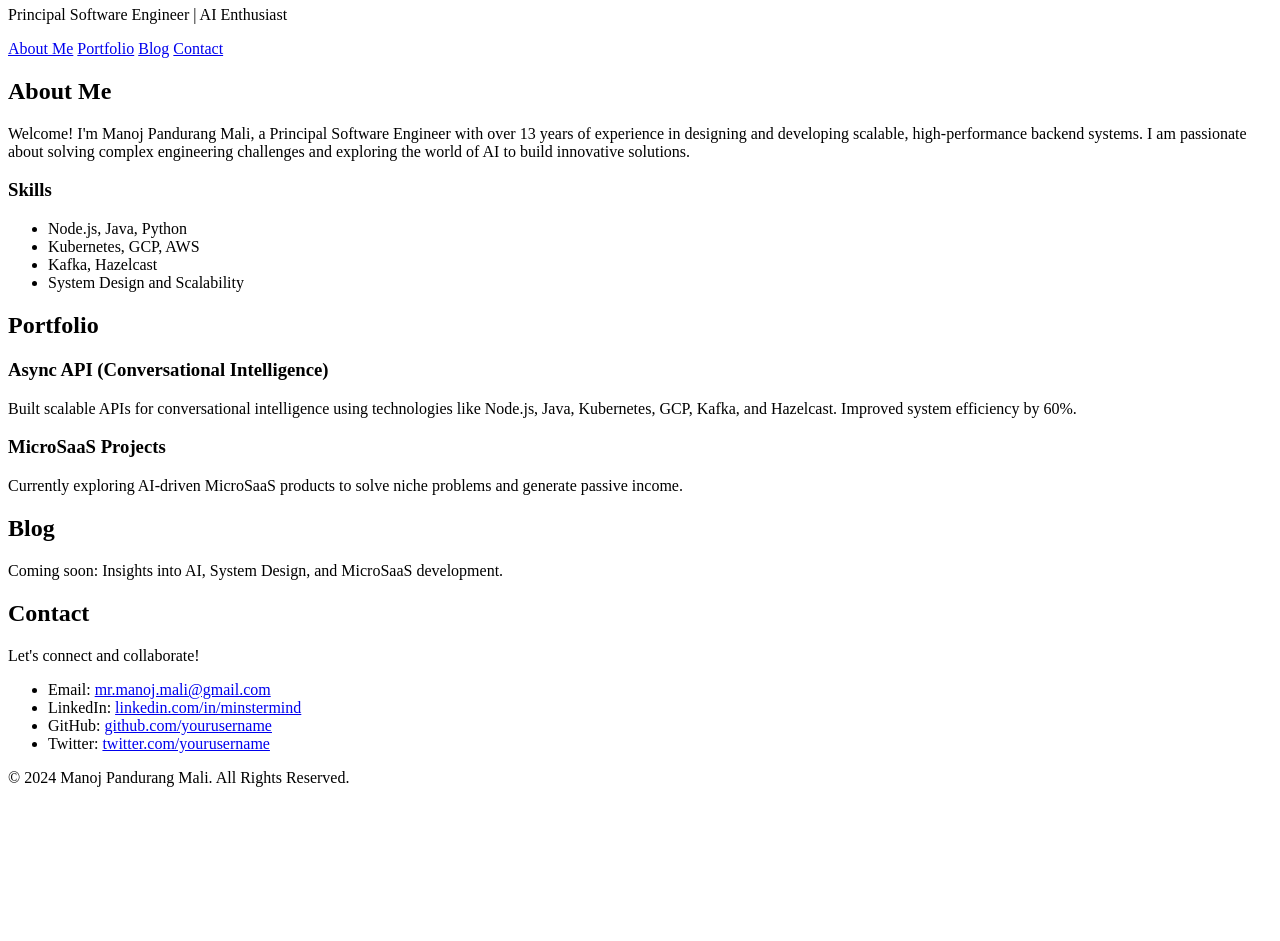
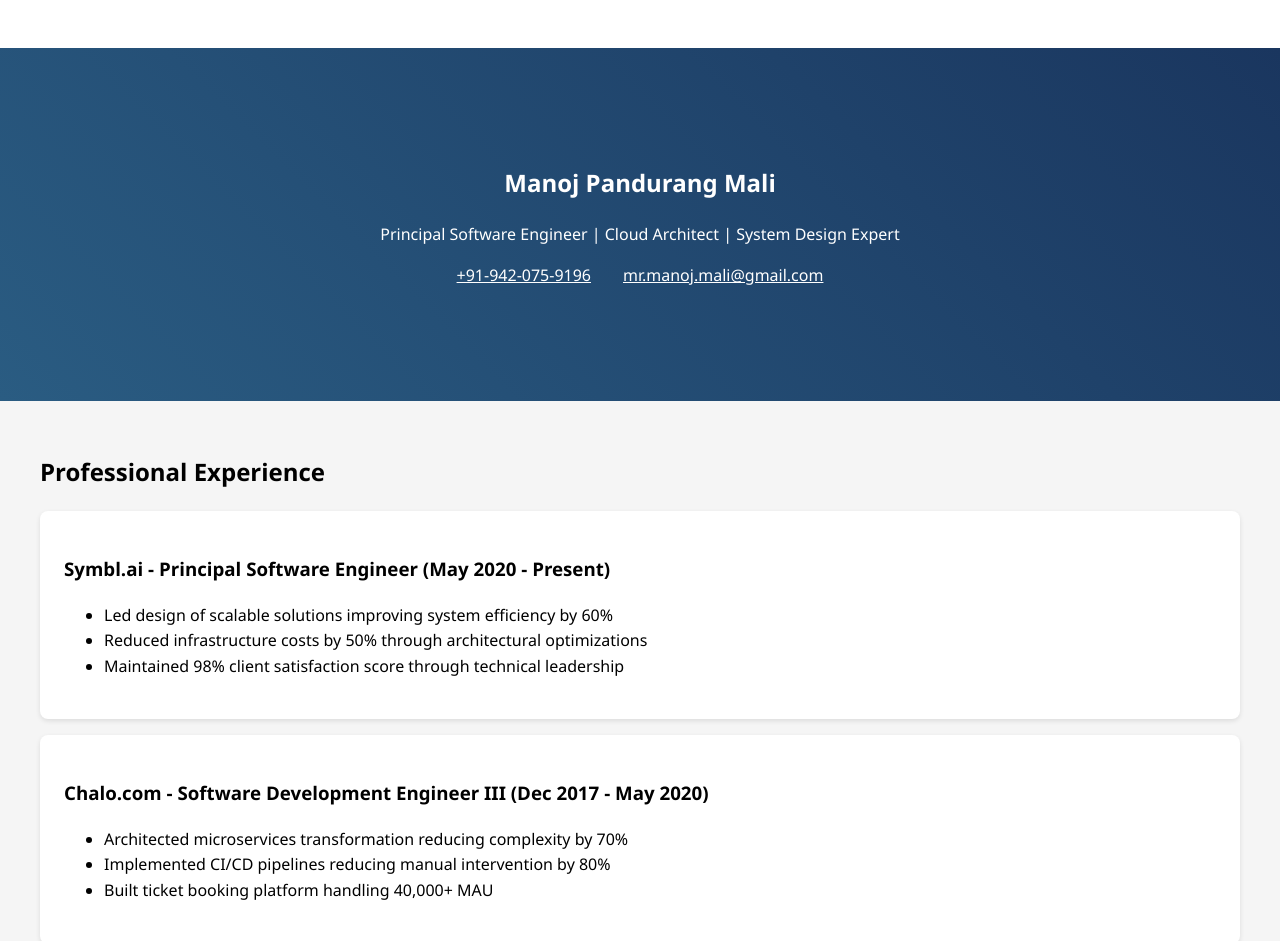
Before and after one commit to MinsterMind/my-website, a plain HTML site: page index.html in a window 1280 px wide. Shown: the part 74-1015 px from the top of the page. Before the commit the page ends 877 px from the top, so only its background shows below. Drawn offline with Linux system fonts and the light colour scheme.

Commit message:
Update with deepseek generated page

```diff
--- a/index.html
+++ b/index.html
@@ -3,77 +3,178 @@
 <head>
     <meta charset="UTF-8">
     <meta name="viewport" content="width=device-width, initial-scale=1.0">
-    <meta name="description" content="Manoj Pandurang Mali | Principal Software Engineer | AI Enthusiast">
-    <meta name="keywords" content="Manoj Mali, Software Engineer, AI Enthusiast, System Design, MicroSaaS">
-    <meta name="author" content="Manoj Pandurang Mali">
-    <title>Manoj Pandurang Mali</title>
-    <link rel="stylesheet" href="styles.css">
+    <title>Manoj Mali | Principal Software Engineer</title>
+    <style>
+        :root {
+            --primary: #2A5C82;
+            --secondary: #4CAF50;
+        }
+        body {
+            font-family: 'Segoe UI', sans-serif;
+            line-height: 1.6;
+            margin: 0;
+            padding: 0;
+            background: #f5f5f5;
+        }
+        .container {
+            max-width: 1200px;
+            margin: 0 auto;
+            padding: 2rem;
+        }
+        nav {
+            background: white;
+            padding: 1rem;
+            box-shadow: 0 2px 5px rgba(0,0,0,0.1);
+        }
+        nav a {
+            margin-right: 1.5rem;
+            color: var(--primary);
+            text-decoration: none;
+        }
+        .hero {
+            text-align: center;
+            padding: 4rem 0;
+            background: linear-gradient(45deg, var(--primary), #1a365f);
+            color: white;
+        }
+        .experience-card, .project-card {
+            background: white;
+            padding: 1.5rem;
+            border-radius: 8px;
+            margin: 1rem 0;
+            box-shadow: 0 2px 5px rgba(0,0,0,0.1);
+        }
+        .skills-container {
+            display: grid;
+            grid-template-columns: repeat(auto-fit, minmax(250px, 1fr));
+            gap: 1rem;
+        }
+        footer {
+            text-align: center;
+            padding: 2rem;
+            background: var(--primary);
+            color: white;
+        }
+        .contact-info {
+            display: flex;
+            justify-content: center;
+            gap: 2rem;
+            margin: 1rem 0;
+        }
+    </style>
 </head>
 <body>
-    <header class="header">
+    <nav>
+        <div class="container">
+            <a href="#home">Home</a>
+            <a href="#experience">Experience</a>
+            <a href="#skills">Skills</a>
+            <a href="#projects">Projects</a>
+            <a href="#education">Education</a>
+        </div>
+    </nav>
+
+    <section class="hero" id="home">
         <div class="container">
             <h1>Manoj Pandurang Mali</h1>
-            <p>Principal Software Engineer | AI Enthusiast</p>
-            <nav class="nav">
-                <a href="#about">About Me</a>
-                <a href="#portfolio">Portfolio</a>
-                <a href="#blog">Blog</a>
-                <a href="#contact">Contact</a>
-            </nav>
-        </div>
-    </header>
-
-    <section id="about" class="section about">
-        <div class="container">
-            <h2>About Me</h2>
-            <p>Welcome! I'm Manoj Pandurang Mali, a Principal Software Engineer with over 13 years of experience in designing and developing scalable, high-performance backend systems. I am passionate about solving complex engineering challenges and exploring the world of AI to build innovative solutions.</p>
-            <h3>Skills</h3>
-            <ul>
-                <li>Node.js, Java, Python</li>
-                <li>Kubernetes, GCP, AWS</li>
-                <li>Kafka, Hazelcast</li>
-                <li>System Design and Scalability</li>
-            </ul>
-        </div>
-    </section>
-
-    <section id="portfolio" class="section portfolio">
-        <div class="container">
-            <h2>Portfolio</h2>
-            <div class="project">
-                <h3>Async API (Conversational Intelligence)</h3>
-                <p>Built scalable APIs for conversational intelligence using technologies like Node.js, Java, Kubernetes, GCP, Kafka, and Hazelcast. Improved system efficiency by 60%.</p>
-            </div>
-            <div class="project">
-                <h3>MicroSaaS Projects</h3>
-                <p>Currently exploring AI-driven MicroSaaS products to solve niche problems and generate passive income.</p>
+            <p>Principal Software Engineer | Cloud Architect | System Design Expert</p>
+            <div class="contact-info">
+                <a href="tel:+91-942-075-9196" style="color: white;">+91-942-075-9196</a>
+                <a href="mailto:mr.manoj.mali@gmail.com" style="color: white;">mr.manoj.mali@gmail.com</a>
             </div>
         </div>
     </section>
 
-    <section id="blog" class="section blog">
-        <div class="container">
-            <h2>Blog</h2>
-            <p>Coming soon: Insights into AI, System Design, and MicroSaaS development.</p>
+    <section class="container" id="experience">
+        <h2>Professional Experience</h2>
+
+        <div class="experience-card">
+            <h3>Symbl.ai - Principal Software Engineer (May 2020 - Present)</h3>
+            <ul>
+                <li>Led design of scalable solutions improving system efficiency by 60%</li>
+                <li>Reduced infrastructure costs by 50% through architectural optimizations</li>
+                <li>Maintained 98% client satisfaction score through technical leadership</li>
+            </ul>
+        </div>
+
+        <div class="experience-card">
+            <h3>Chalo.com - Software Development Engineer III (Dec 2017 - May 2020)</h3>
+            <ul>
+                <li>Architected microservices transformation reducing complexity by 70%</li>
+                <li>Implemented CI/CD pipelines reducing manual intervention by 80%</li>
+                <li>Built ticket booking platform handling 40,000+ MAU</li>
+            </ul>
+        </div>
+
+        <!-- Add other experiences following same pattern -->
+    </section>
+
+    <section class="container" id="skills">
+        <h2>Technical Expertise</h2>
+        <div class="skills-container">
+            <div class="experience-card">
+                <h3>Core Technologies</h3>
+                <ul>
+                    <li>Node.js | Java | Python</li>
+                    <li>GCP | AWS | Kubernetes</li>
+                    <li>PostgreSQL | Kafka | BigQuery</li>
+                </ul>
+            </div>
+
+            <div class="experience-card">
+                <h3>Architectural Excellence</h3>
+                <ul>
+                    <li>Microservices Architecture</li>
+                    <li>Distributed Systems Design</li>
+                    <li>High-Performance Systems</li>
+                </ul>
+            </div>
+
+            <div class="experience-card">
+                <h3>Leadership</h3>
+                <ul>
+                    <li>Team Mentoring & Development</li>
+                    <li>Agile/DevOps Implementation</li>
+                    <li>Client Communication</li>
+                </ul>
+            </div>
         </div>
     </section>
 
-    <section id="contact" class="section contact">
-        <div class="container">
-            <h2>Contact</h2>
-            <p>Let's connect and collaborate!</p>
-            <ul>
-                <li>Email: <a href="mailto:mr.manoj.mali@gmail.com">mr.manoj.mali@gmail.com</a></li>
-                <li>LinkedIn: <a href="https://linkedin.com/in/minstermind" target="_blank">linkedin.com/in/minstermind</a></li>
-                <li>GitHub: <a href="https://github.com/yourusername" target="_blank">github.com/yourusername</a></li>
-                <li>Twitter: <a href="https://twitter.com/yourusername" target="_blank">twitter.com/yourusername</a></li>
-            </ul>
+    <section class="container" id="projects">
+        <h2>Key Projects</h2>
+
+        <div class="project-card">
+            <h3>🚀 Symbl.ai Async API</h3>
+            <p>RESTful interface processing 3,000 concurrent jobs for audio/video/text analysis</p>
+            <p><strong>Impact:</strong> Enabled enterprise-grade conversational intelligence at scale</p>
+        </div>
+
+        <div class="project-card">
+            <h3>📊 Chalo Bus Tracking System</h3>
+            <p>Real-time tracking system for 1M+ daily users reducing wait times by 50%</p>
+            <p><strong>Tech:</strong> Microservices, WebSocket, Geolocation APIs</p>
+        </div>
+
+        <!-- Add other projects following same pattern -->
+    </section>
+
+    <section class="container" id="education">
+        <h2>Education & Certifications</h2>
+        <div class="experience-card">
+            <h3>Shivaji University</h3>
+            <p>Bachelor of Engineering, Information Technology</p>
         </div>
     </section>
 
-    <footer class="footer">
+    <footer>
         <div class="container">
-            <p>&copy; 2024 Manoj Pandurang Mali. All Rights Reserved.</p>
+            <h3>Let's Connect</h3>
+            <div style="margin: 1rem 0;">
+                <a href="https://linkedin.com/in/yourprofile" style="color: white; margin: 0 1rem;">LinkedIn</a>
+                <a href="https://github.com/yourprofile" style="color: white; margin: 0 1rem;">GitHub</a>
+            </div>
+            <p>Open for technical leadership opportunities and architecture challenges</p>
         </div>
     </footer>
 </body>
```
